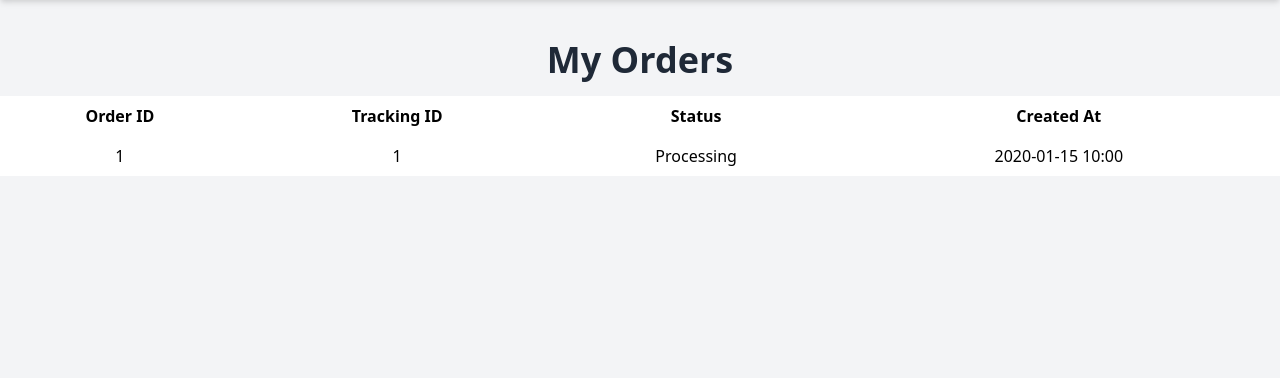
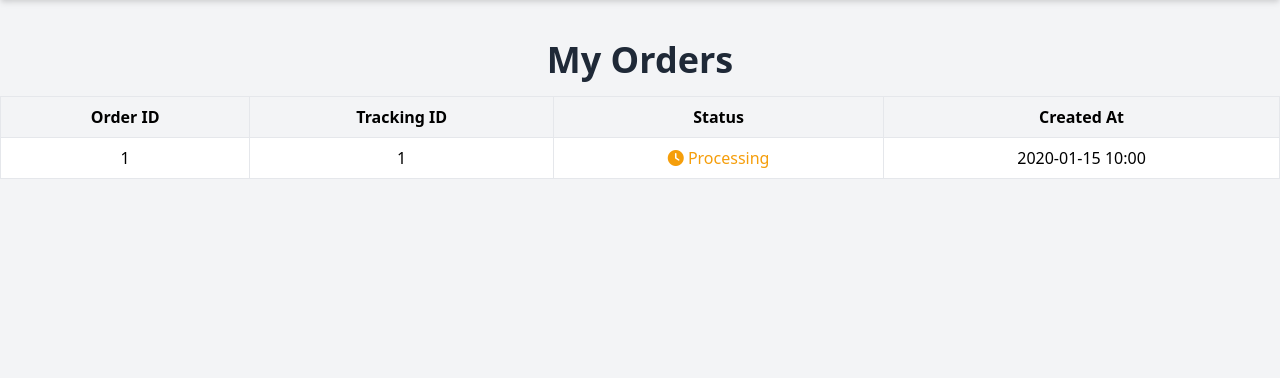
Before and after one commit to zimNMM/Ecommerce, a Django app: page /my-orders/ in a window 1280 px wide. Shown: the part 72-450 px from the top of the page. Run offline with Django 5.2, Linux system fonts and the light colour scheme; a user stored in the database is signed in; tables that the repository leaves empty hold one stand-in row (values such as "Sample post").

Commit message:
improved my orders

```diff
--- a/shop/templates/shop/my_orders.html
+++ b/shop/templates/shop/my_orders.html
@@ -45,28 +45,42 @@
         <section class="text-center mb-12">
             <h1 class="text-4xl font-bold text-gray-800 mb-4">My Orders</h1>
             {% if orders %}
-                <table class="min-w-full bg-white">
+                <div class="overflow-x-auto">
+                    <table class="min-w-full bg-white border border-gray-200">
                         <thead>
-                        <tr>
-                            <th class="py-2">Order ID</th>
-                            <th class="py-2">Tracking ID</th>
-                            <th class="py-2">Status</th>
-                            <th class="py-2">Created At</th>
+                            <tr class="bg-gray-100 border-b border-gray-200">
+                                <th class="py-2 px-4 border-r border-gray-200">Order ID</th>
+                                <th class="py-2 px-4 border-r border-gray-200">Tracking ID</th>
+                                <th class="py-2 px-4 border-r border-gray-200">Status</th>
+                                <th class="py-2 px-4">Created At</th>
                             </tr>
                         </thead>
                         <tbody>
                             {% for order in orders %}
-                            <tr>
-                                <td class="py-2">{{ order.order_id }}</td>
-                                <td class="py-2">{{ order.tracking_id }}</td>
-                                <td class="py-2">{{ order.get_status_display }}</td>
-                                <td class="py-2">{{ order.created_at|date:"Y-m-d H:i" }}</td>
+                                <tr class="hover:bg-gray-50">
+                                    <td class="py-2 px-4 border-r border-gray-200">{{ order.order_id }}</td>
+                                    <td class="py-2 px-4 border-r border-gray-200">{{ order.tracking_id }}</td>
+                                    <td class="py-2 px-4 border-r border-gray-200">
+                                        {% if order.status == 'processing' %}
+                                            <span class="text-yellow-500"><i class="fas fa-clock"></i> {{ order.get_status_display }}</span>
+                                        {% elif order.status == 'shipped' %}
+                                            <span class="text-blue-500"><i class="fas fa-truck"></i> {{ order.get_status_display }}</span>
+                                        {% elif order.status == 'delivered' %}
+                                            <span class="text-green-500"><i class="fas fa-check"></i> {{ order.get_status_display }}</span>
+                                        {% elif order.status == 'cancelled' %}
+                                            <span class="text-red-500"><i class="fas fa-times"></i> {{ order.get_status_display }}</span>
+                                        {% else %}
+                                            {{ order.get_status_display }}
+                                        {% endif %}
+                                    </td>
+                                    <td class="py-2 px-4">{{ order.created_at|date:"Y-m-d H:i" }}</td>
                                 </tr>
                             {% endfor %}
                         </tbody>
                     </table>
+                </div>
             {% else %}
-                <p>You have no orders yet.</p>
+                <p class="text-xl text-gray-800">You have no orders yet.</p>
             {% endif %}
         </section>
     </main>
```
Lines whose indentation alone changed are shown as unchanged.
